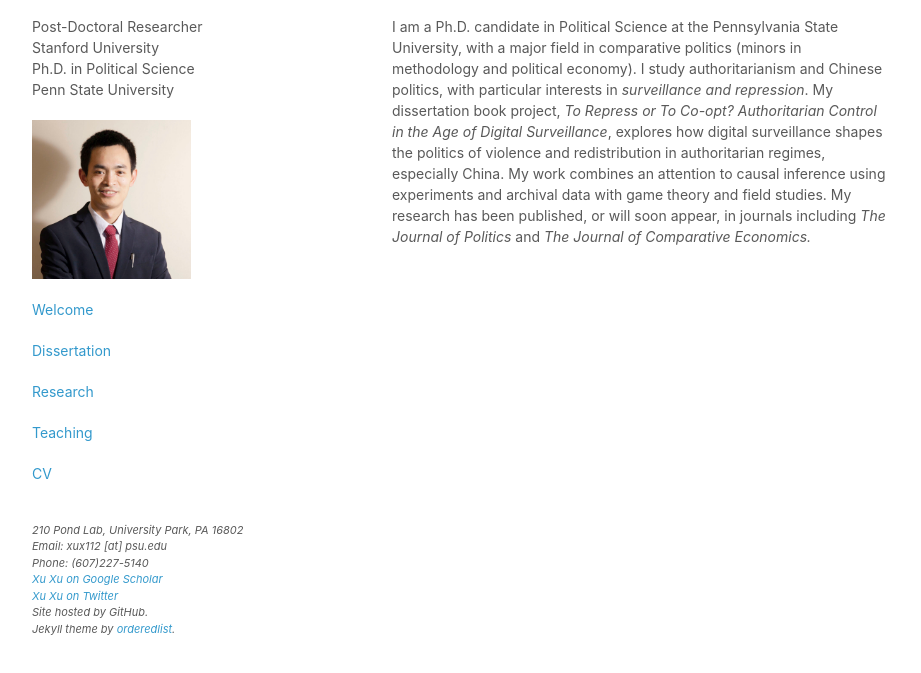
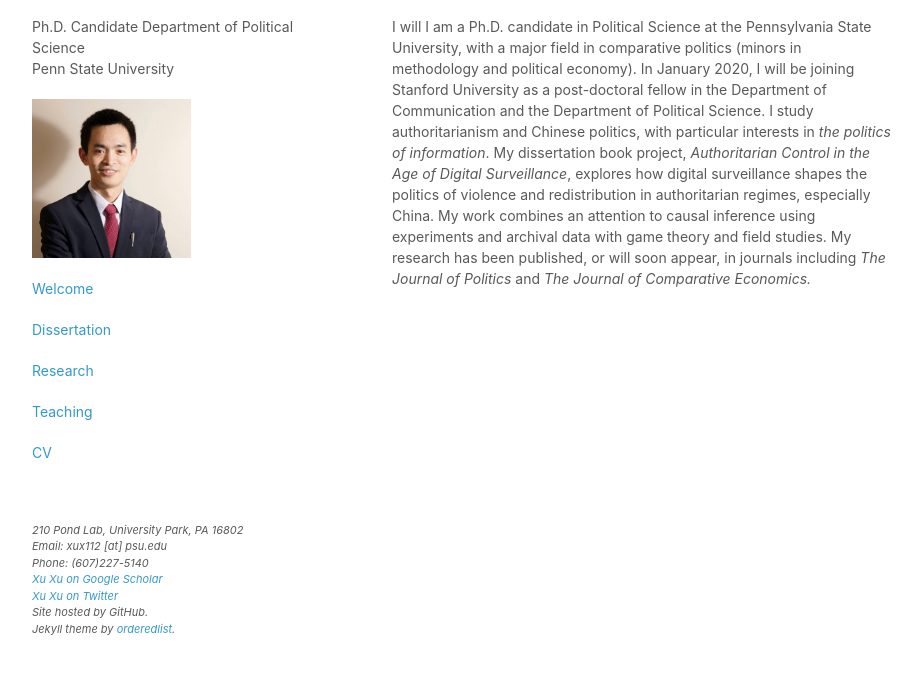
Before and after one commit to leexuxu/personalwebsite, a plain HTML site: page index.html in a window 1280 px wide. Shown: the part 93-766 px from the top of the page, without its empty margins (178-1099 px from the left). Drawn offline with Linux system fonts and the light colour scheme; files whose address does not match are found by name.

Commit message:
Modifying index.html

```diff
--- a/index.html
+++ b/index.html
@@ -28,9 +28,8 @@
         <!--<h1><a href="">Jennifer Pan</a></h1>-->
         <h1><a href="/">Xu Xu </a></h1>
         <p>
-          Post-Doctoral Researcher <br/>
-          Stanford University <br/>
-          Ph.D. in Political Science <br/>
+          Ph.D. Candidate
+          Department of Political Science <br/>
           Penn State University
         </p>
         <img id="profile-img" class="hide-on-mobile" src="/xu_xu/xu_xu_02.jpg" alt="Xu Xu Profile Photo" height="159" width="159">
@@ -46,8 +45,10 @@
 
       <h1 id="research">Welcome</h1>
 <p>
+I will
+I am a Ph.D. candidate in Political Science at the Pennsylvania State University, with a major field in comparative politics (minors in methodology and political economy). In January 2020, I will be joining Stanford University as a post-doctoral fellow in the Department of Communication and the Department of Political Science.
 
-I am a Ph.D. candidate in Political Science at the Pennsylvania State University, with a major field in comparative politics (minors in methodology and political economy). I study authoritarianism and Chinese politics, with particular interests in <em>surveillance and repression</em>. My dissertation book project, <em>To Repress or To Co-opt? Authoritarian Control in the Age of Digital Surveillance</em>, explores how digital surveillance shapes the politics of violence and redistribution in authoritarian regimes, especially China. My work combines an attention to causal inference using experiments and archival data with game theory and field studies. My research has been published, or will soon appear, in journals including <em>The Journal of Politics</em> and <em>The Journal of Comparative Economics</em><em>.</p>
+I study authoritarianism and Chinese politics, with particular interests in <em>the politics of information</em>. My dissertation book project, <em>Authoritarian Control in the Age of Digital Surveillance</em>, explores how digital surveillance shapes the politics of violence and redistribution in authoritarian regimes, especially China. My work combines an attention to causal inference using experiments and archival data with game theory and field studies. My research has been published, or will soon appear, in journals including <em>The Journal of Politics</em> and <em>The Journal of Comparative Economics</em><em>.</p>
 
 
       </section>
```
